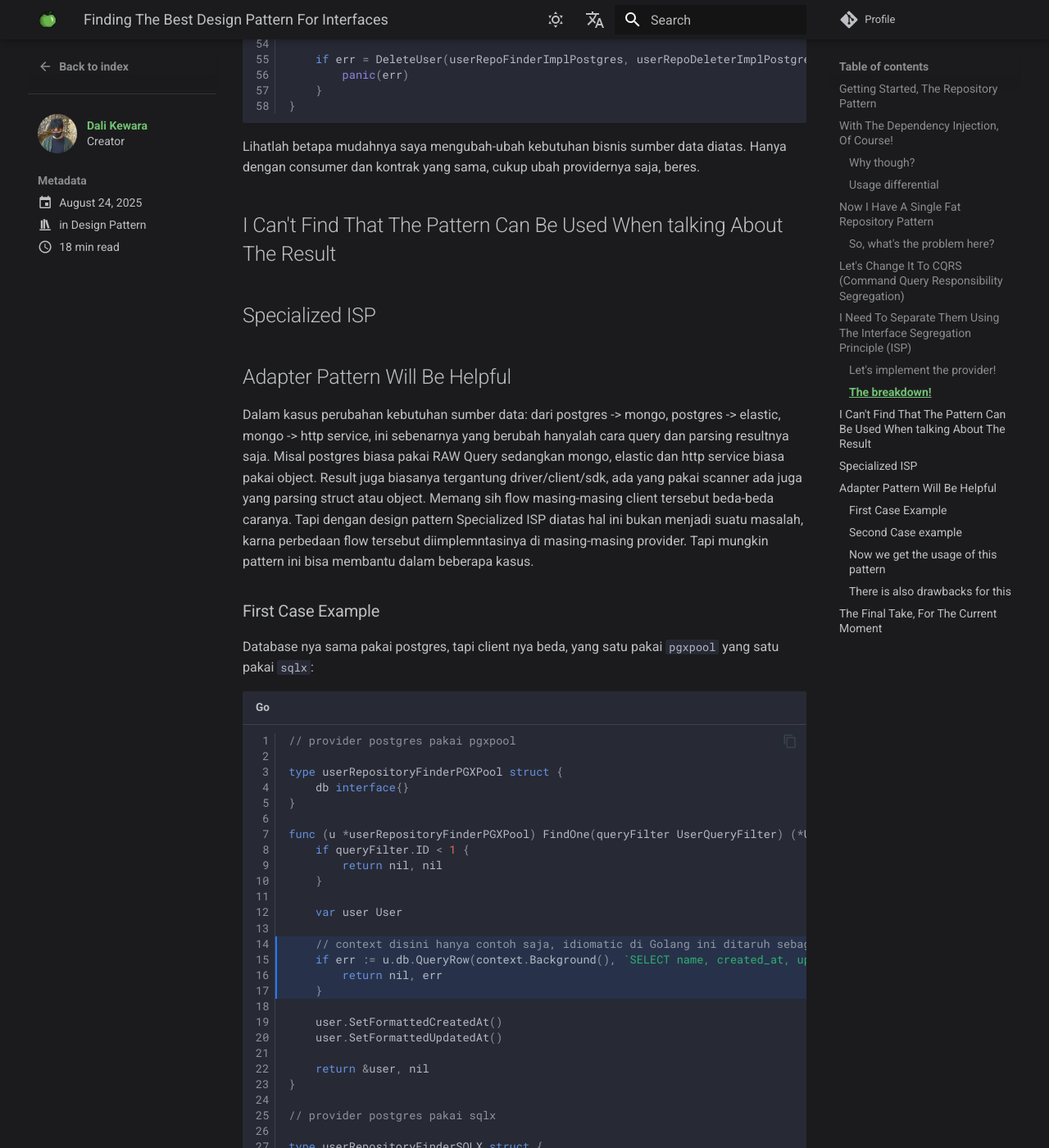
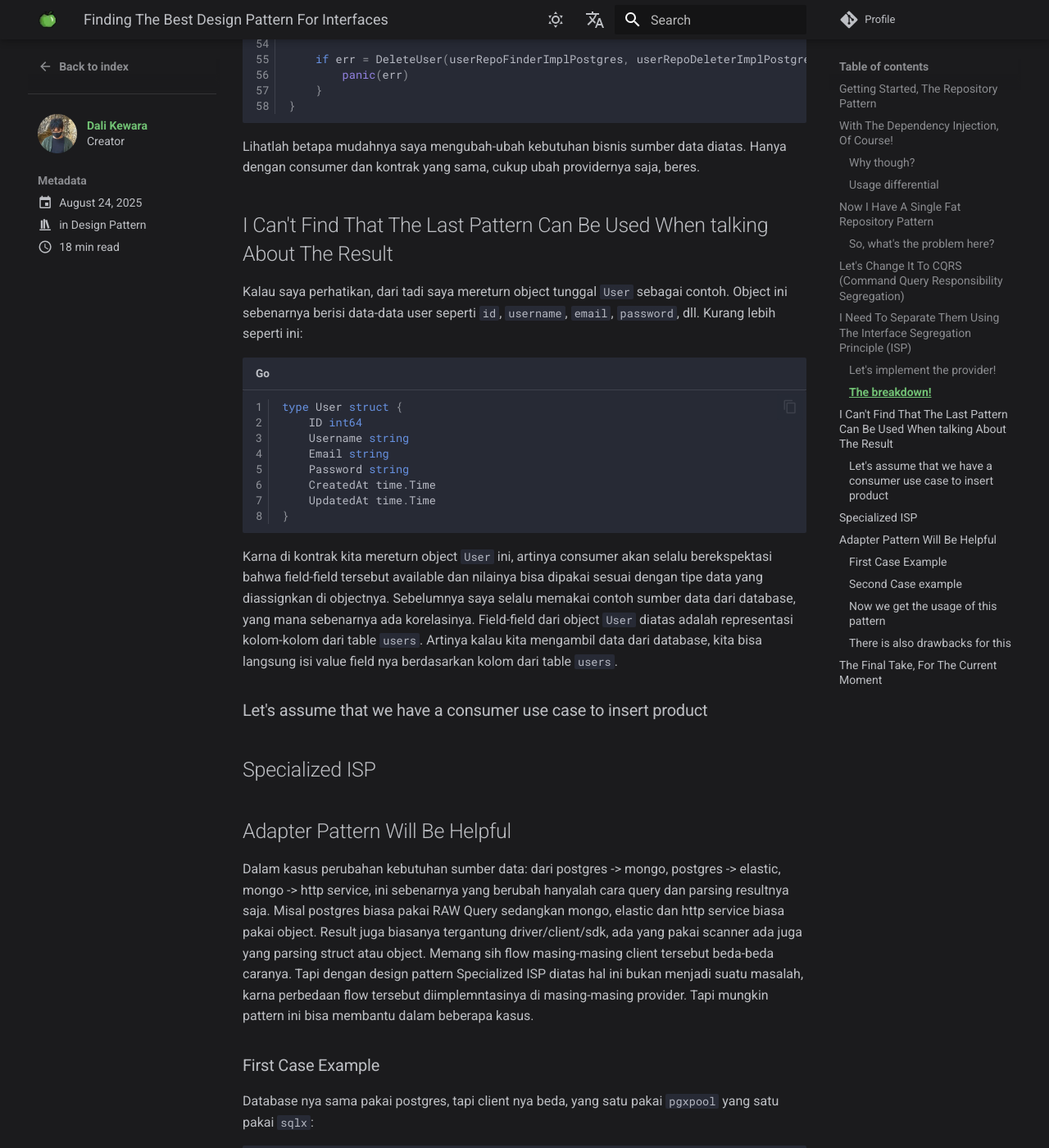
Before and after one commit to dalikewara/dalikewara.github.io, an MkDocs documentation site: the page built from docs/blog/posts/finding-the-best-design-pattern-for-interfaces/index.md, in a window 1280 px wide and 1400 px high, scrolled down 14504 px. Shown: the whole window at 82% size. Built offline with MkDocs 1.6.1 and Material for MkDocs 9.7.7, drawn with Linux system fonts in a browser that asks for light colours; plug-ins that fetch from the network failed and are left out; comment, search, counter and statistics services are not loaded.

````diff
--- a/docs/blog/posts/finding-the-best-design-pattern-for-interfaces/index.md
+++ b/docs/blog/posts/finding-the-best-design-pattern-for-interfaces/index.md
@@ -657,7 +657,30 @@
 Lihatlah betapa mudahnya saya mengubah-ubah kebutuhan bisnis sumber data diatas. Hanya dengan consumer dan kontrak yang sama, cukup
 ubah providernya saja, beres.
 
-## I Can't Find That The Pattern Can Be Used When talking About The Result
+## I Can't Find That The Last Pattern Can Be Used When talking About The Result
+
+Kalau saya perhatikan, dari tadi saya mereturn object tunggal `User` sebagai contoh. Object ini sebenarnya berisi data-data user seperti
+`id`, `username`, `email`, `password`, dll. Kurang lebih seperti ini:
+
+``` go
+type User struct {
+    ID int64
+    Username string
+    Email string
+    Password string
+    CreatedAt time.Time
+    UpdatedAt time.Time
+}
+```
+
+Karna di kontrak kita mereturn object `User` ini, artinya consumer akan selalu berekspektasi bahwa field-field tersebut available dan nilainya bisa dipakai
+sesuai dengan tipe data yang diassignkan di objectnya. Sebelumnya saya selalu memakai contoh sumber data dari database, yang mana sebenarnya ada korelasinya.
+Field-field dari object `User` diatas adalah representasi kolom-kolom dari table `users`. Artinya kalau kita mengambil data dari database, kita bisa langsung isi
+value field nya berdasarkan kolom dari table `users`.
+
+### Let's assume that we have a consumer use case to insert product
+
+
 
 ## Specialized ISP
 
````
